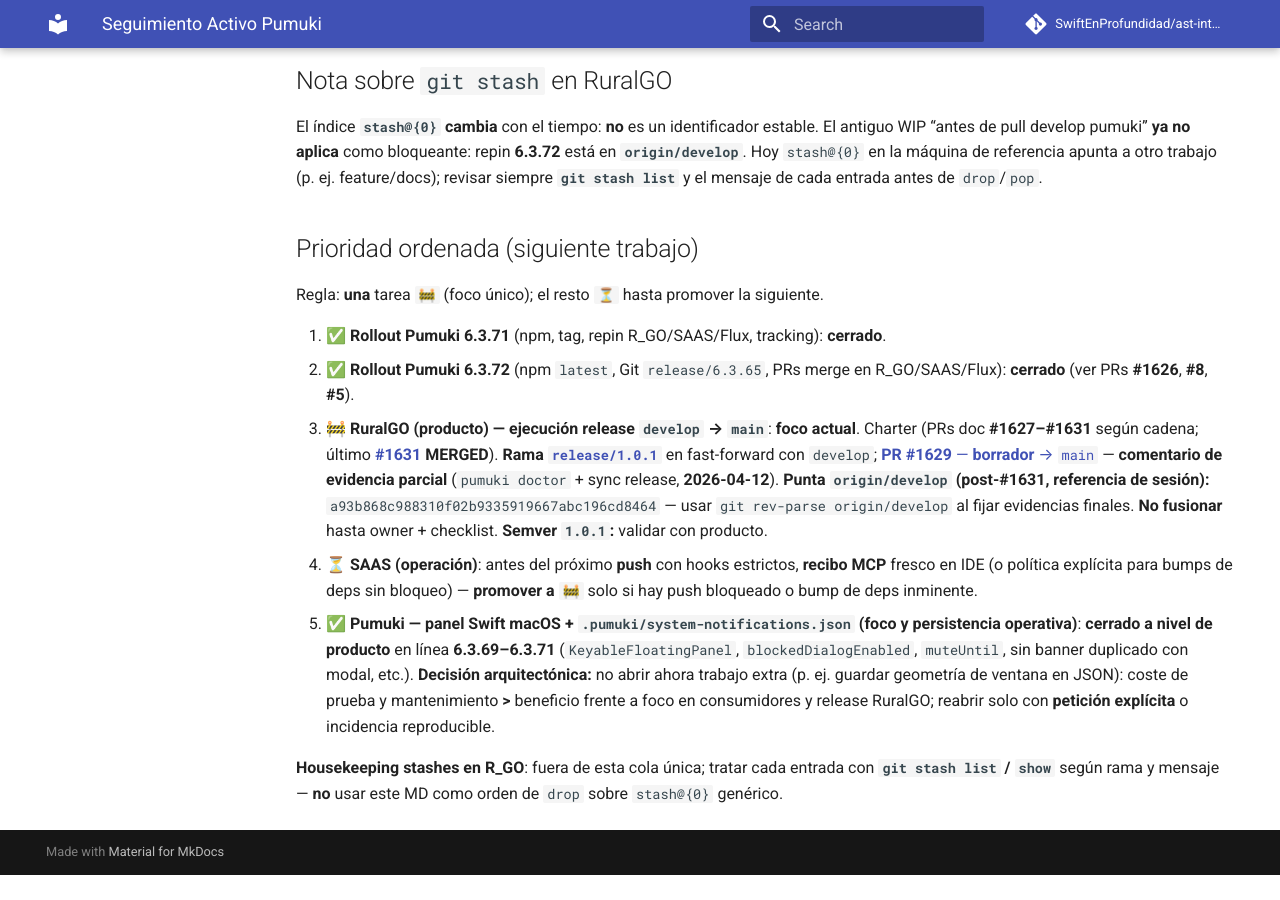
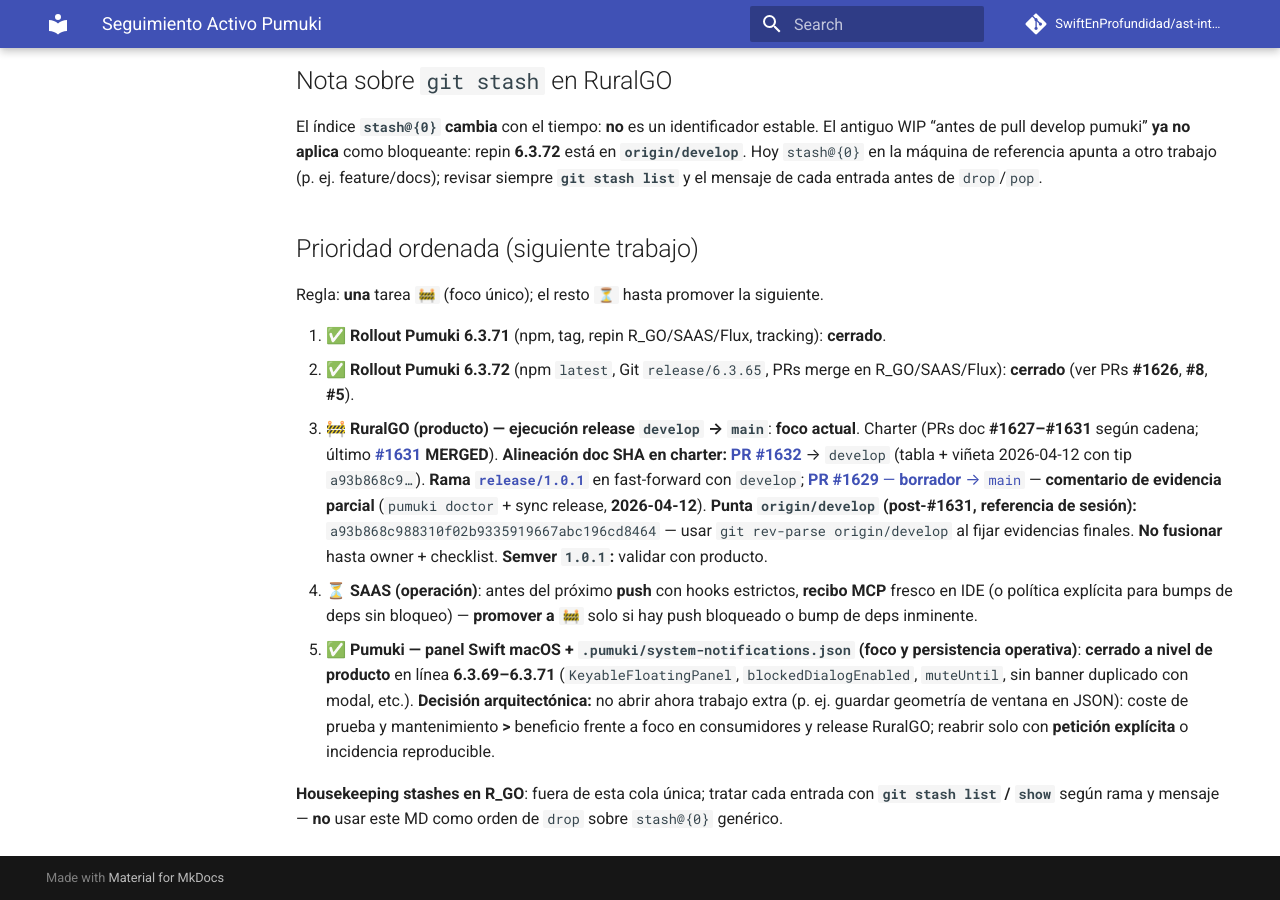
Before and after one commit to SwiftEnProfundidad/ast-intelligence-hooks, an MkDocs documentation site: the page built from docs/tracking/plan-activo-de-trabajo.md, in a window 1280 px wide and 900 px high, scrolled down 3264 px. Built offline with MkDocs 1.6.1 and Material for MkDocs 9.7.7, drawn with Linux system fonts in a browser that asks for light colours; comment, search, counter and statistics services are not loaded; before the commit the page ends 4139 px from its top, so only the background shows below that.

Commit message:
docs(tracking): enlace PR #1632 alineación SHA charter RuralGO

```diff
--- a/docs/tracking/plan-activo-de-trabajo.md
+++ b/docs/tracking/plan-activo-de-trabajo.md
@@ -63,7 +63,7 @@ Regla: **una** tarea `🚧` (foco único); el resto `⏳` hasta promover la sigu
 
 1. ✅ **Rollout Pumuki 6.3.71** (npm, tag, repin R_GO/SAAS/Flux, tracking): **cerrado**.
 2. ✅ **Rollout Pumuki 6.3.72** (npm `latest`, Git `release/6.3.65`, PRs merge en R_GO/SAAS/Flux): **cerrado** (ver PRs **#1626**, **#8**, **#5**).
-3. 🚧 **RuralGO (producto) — ejecución release `develop` → `main`**: **foco actual**. Charter (PRs doc **#1627–#1631** según cadena; último [**#1631**](https://github.com/SwiftEnProfundidad/R_GO/pull/1631) **MERGED**). **Rama [`release/1.0.1`](https://github.com/SwiftEnProfundidad/R_GO/tree/release/1.0.1)** en fast-forward con `develop`; [**PR #1629** — **borrador** → `main`](https://github.com/SwiftEnProfundidad/R_GO/pull/1629) — **comentario de evidencia parcial** (`pumuki doctor` + sync release, **2026-04-12**). **Punta `origin/develop` (post-#1631, referencia de sesión):** `a93b868c988310f02b9335919667abc196cd8464` — usar `git rev-parse origin/develop` al fijar evidencias finales. **No fusionar** hasta owner + checklist. **Semver `1.0.1`:** validar con producto.
+3. 🚧 **RuralGO (producto) — ejecución release `develop` → `main`**: **foco actual**. Charter (PRs doc **#1627–#1631** según cadena; último [**#1631**](https://github.com/SwiftEnProfundidad/R_GO/pull/1631) **MERGED**). **Alineación doc SHA en charter:** [**PR #1632**](https://github.com/SwiftEnProfundidad/R_GO/pull/1632) → `develop` (tabla + viñeta 2026-04-12 con tip `a93b868c9…`). **Rama [`release/1.0.1`](https://github.com/SwiftEnProfundidad/R_GO/tree/release/1.0.1)** en fast-forward con `develop`; [**PR #1629** — **borrador** → `main`](https://github.com/SwiftEnProfundidad/R_GO/pull/1629) — **comentario de evidencia parcial** (`pumuki doctor` + sync release, **2026-04-12**). **Punta `origin/develop` (post-#1631, referencia de sesión):** `a93b868c988310f02b9335919667abc196cd8464` — usar `git rev-parse origin/develop` al fijar evidencias finales. **No fusionar** hasta owner + checklist. **Semver `1.0.1`:** validar con producto.
 4. ⏳ **SAAS (operación)**: antes del próximo **push** con hooks estrictos, **recibo MCP** fresco en IDE (o política explícita para bumps de deps sin bloqueo) — **promover a `🚧`** solo si hay push bloqueado o bump de deps inminente.
 5. ✅ **Pumuki — panel Swift macOS + `.pumuki/system-notifications.json` (foco y persistencia operativa)**: **cerrado a nivel de producto** en línea **6.3.69–6.3.71** (`KeyableFloatingPanel`, `blockedDialogEnabled`, `muteUntil`, sin banner duplicado con modal, etc.). **Decisión arquitectónica:** no abrir ahora trabajo extra (p. ej. guardar geometría de ventana en JSON): coste de prueba y mantenimiento **>** beneficio frente a foco en consumidores y release RuralGO; reabrir solo con **petición explícita** o incidencia reproducible.
 
```
